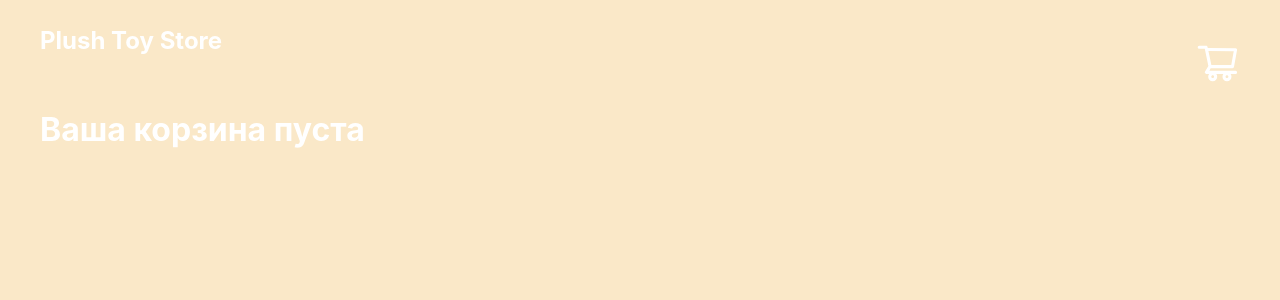
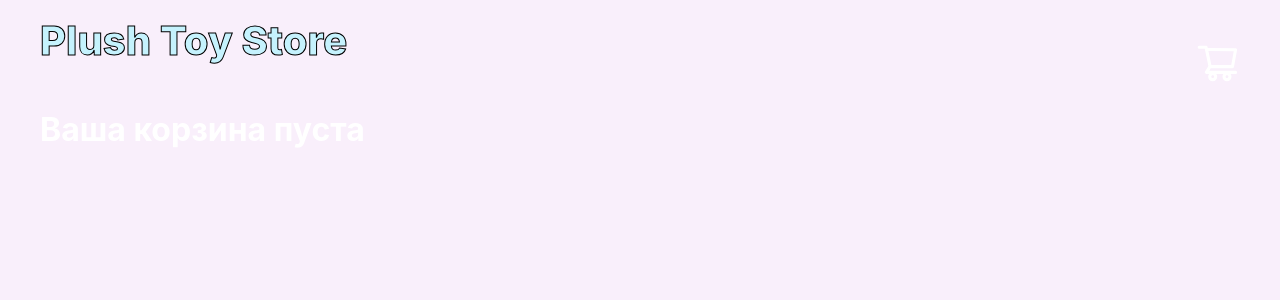
Before and after one commit to Meyaza/react-redux-plush-shop, a React (Create React App) app: page /order in a window 1280 px wide. Shown: the top 300 px of the page. Built offline with nearby package versions, Linux system fonts and the light colour scheme.

Commit message:
Добавлены анимации

```diff
--- a/package.json
+++ b/package.json
@@ -9,6 +9,7 @@
     "@testing-library/user-event": "^13.5.0",
     "classnames": "^2.3.1",
     "react": "^17.0.2",
+    "react-animations": "^1.0.0",
     "react-dom": "^17.0.2",
     "react-icon": "^1.0.0",
     "react-icons": "^4.3.1",
@@ -17,6 +18,7 @@
     "react-scripts": "5.0.0",
     "react-slick": "^0.28.1",
     "slick-carousel": "^1.8.1",
+    "styled-components": "^5.3.3",
     "web-vitals": "^2.1.4"
   },
   "scripts": {
--- a/src/components/header/header.css
+++ b/src/components/header/header.css
@@ -12,13 +12,17 @@
 }
 
 .header_store_title {
-    color:white;
+    color:rgb(197, 242, 253);
     text-decoration: none;
-    font-size: 24px;
-    font-weight: bold;
+    font-size: 40px;
+
+    -webkit-text-stroke-width: 1px;
+    -webkit-text-stroke-color: rgb(0, 0, 0);
+    font-weight: 800;
 }
 
 .header__cart-btn-wrapper {
     justify-content: flex-end;
     z-index: 10;
+
 }
--- a/src/components/modal/modal.css
+++ b/src/components/modal/modal.css
@@ -21,7 +21,7 @@
 
 .modal__content {
     border-radius: 17px;
-    border: 1px solid rgb(155, 24, 231);
+
     transform: scale(0.5);
     transition: 0.4s all;
 }
@@ -40,17 +40,19 @@
     border-radius: 15px;
     cursor: pointer;
     position: relative;
-    border: 1px solid black;
+
 
 }
 
 .toy-item__title1 {
     font-size: 18px;
     font-weight: bold;
+
 }
 
 .toy-item__details1 {
     padding: 10px 20px;
+    margin-top: 30px;
 }
 
 .toy-item__description1 {
--- a/src/components/toy-item/toy-item.css
+++ b/src/components/toy-item/toy-item.css
@@ -9,8 +9,7 @@
     position: relative;
     margin-left: 30px;
     margin-top: 30px;
-    border: 1px solid rgb(155, 24, 231);
-
+    box-shadow: 8px 8px 8px 0px rgba(34, 60, 80, 0.2);
 }
 
 
--- a/src/components/toy-item/toy-item.js
+++ b/src/components/toy-item/toy-item.js
@@ -7,13 +7,16 @@ import './toy-item.css';
 import { ToyBuy } from '../toy-buy/toy-buy';
 import { Modal } from '../modal/modal';
 import { setCurrentToy } from "../../redux/toys/reducer";
-
-
+import { pulse } from 'react-animations';
+import styled, { keyframes } from 'styled-components';
 export const ToyItem = ({toy}) => {
 
     const dispatch = useDispatch();
     const items = useSelector(state => state.toy.currentToy);
+    const Pulse = styled.div`
+    :hover {animation: 2s ${keyframes`${pulse}`} infinite}
 
+    `;
 
     const handleClick = (e) => {
 
@@ -22,7 +25,8 @@ export const ToyItem = ({toy}) => {
 
     }
     return (
-
+        <div>
+        <Pulse>
         <div className='toy-item' onClick={handleClick}>
 
             <ToyCover image={toy.images[0]}/>
@@ -36,7 +40,8 @@ export const ToyItem = ({toy}) => {
                 </div>
             </div>
         </div>
-
+        </Pulse>
+        </div>
     );
 };
 
--- a/src/index.css
+++ b/src/index.css
@@ -5,7 +5,7 @@ body {
     sans-serif;
   -webkit-font-smoothing: antialiased;
   -moz-osx-font-smoothing: grayscale;
-  background-color: rgb(250, 232, 200);
+  background-color: rgba(246, 231, 250, 0.63);
 }
 
 code {
```
Also changed, not shown: 1 other file (tests, documents, lock files or other folders).
